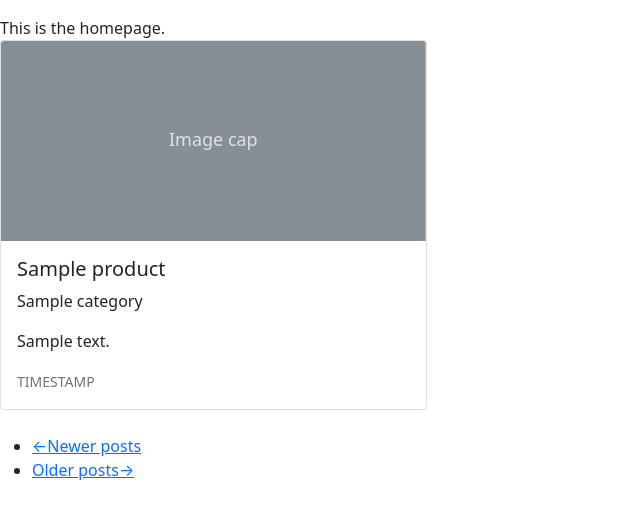
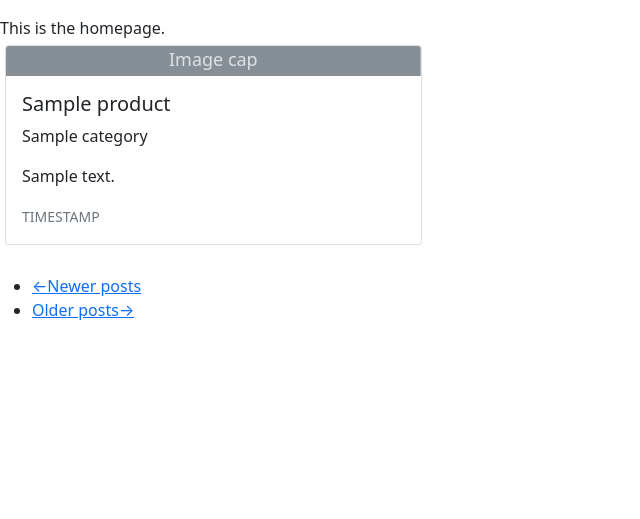
Before and after one commit to akinolaemmanuel49/minimart-project, a Flask app: page / in a window 1280 px wide. Shown: the part 56-575 px from the top of the page, without its empty margins (0-640 px from the left). Run offline with Flask 2, Linux system fonts and the light colour scheme; tables that the repository leaves empty hold one stand-in row (values such as "Sample post"); some libraries are stand-ins or nearby versions.

Commit message:
changes to home.css

```diff
--- a/minimart/static/css/home.css
+++ b/minimart/static/css/home.css
@@ -1,4 +1,10 @@
-.wrapper {
+.parent {
     display: flex;
-    grid-template-rows: auto;
+    flex-wrap: wrap;
 }
+
+.child {
+    flex: 1 0 25%;
+    margin: 5px;
+    height: 200px;
+}
--- a/minimart/templates/pages/home.html
+++ b/minimart/templates/pages/home.html
@@ -7,9 +7,9 @@
 {% endblock %}
 {% block content %}
 This is the homepage.
-    <div class="wrapper">
+    <div class="parent">
         {% for product in products %}
-        <div class="parent col-sm-6 col-lg-4 mb-4">
+        <div class="col-sm-6 col-lg-4 mb-4">
             <div class="child card">
                 <svg class="bd-placeholder-img card-img-top" width="100%" height="200" xmlns="http://www.w3.org/2000/svg"
                     role="img" aria-label="Placeholder: Image cap" preserveAspectRatio="xMidYMid slice" focusable="false">
```
